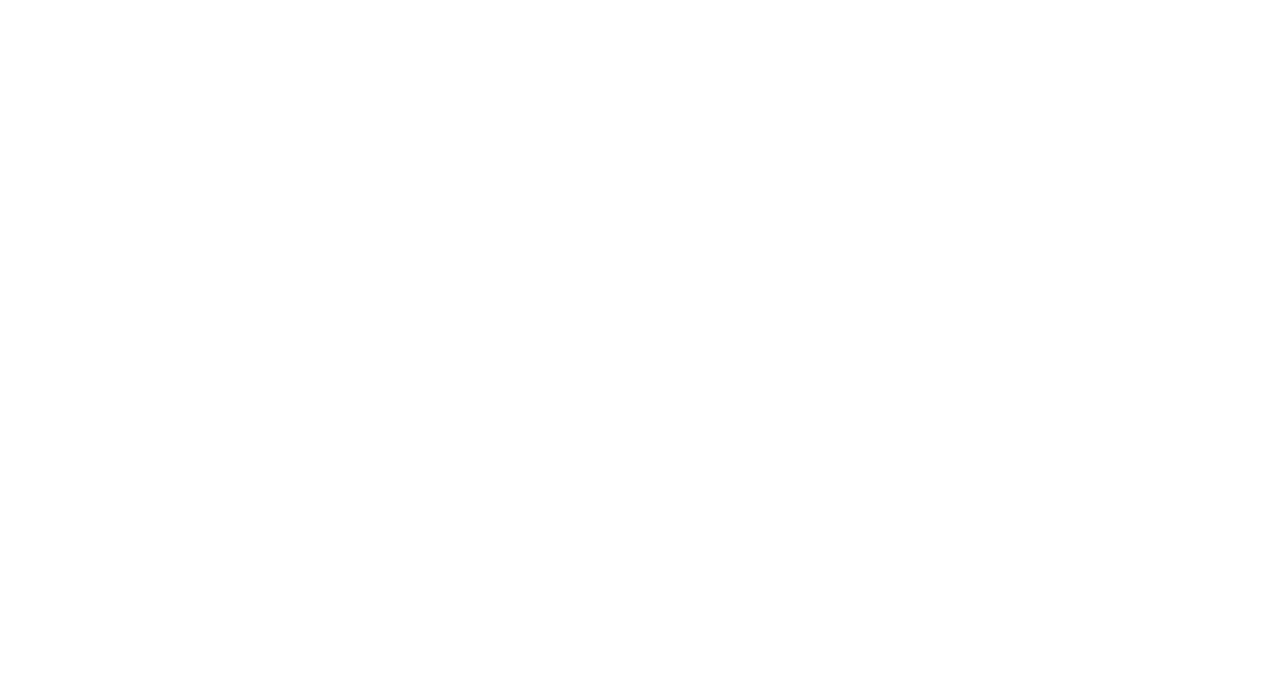
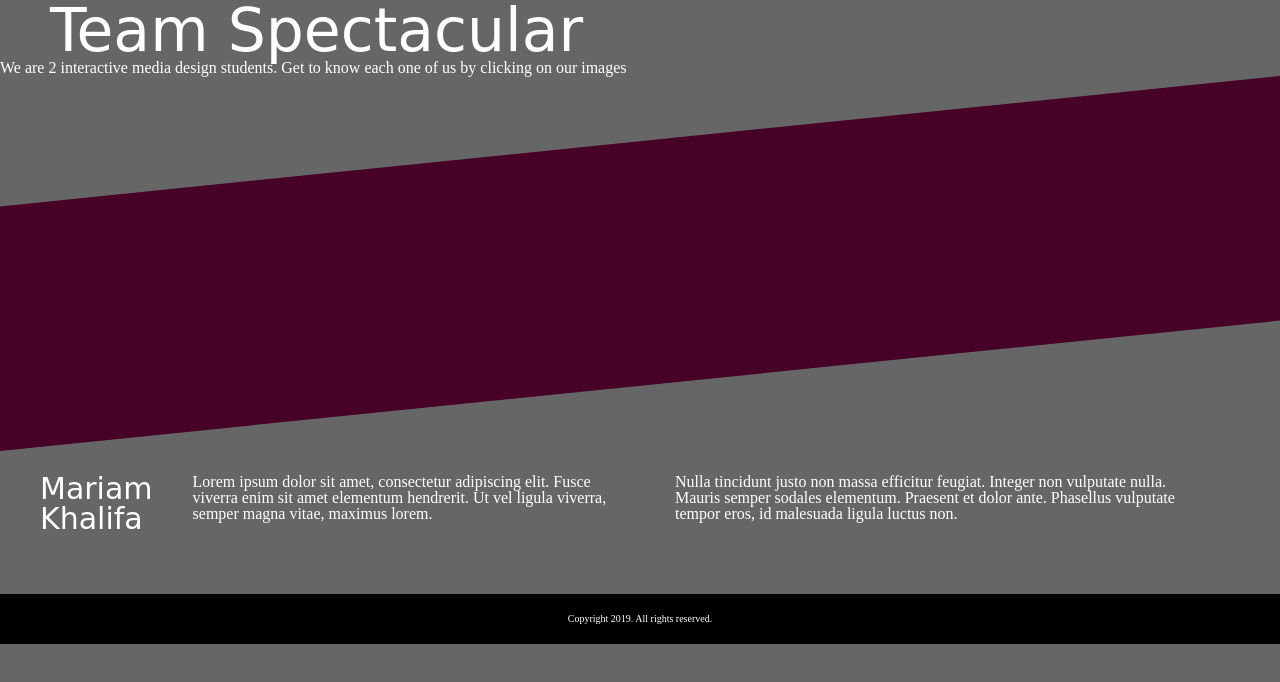
Before and after one commit to mariamkhalifa/Khalifa_M_Chang_K_Bio, a plain HTML site: page index.html in a window 1280 px wide. Drawn offline with Linux system fonts and the light colour scheme; a web font is replaced by a local one.

Commit message:
index and css

```diff
--- a/css/main.css
+++ b/css/main.css
@@ -1,2 +1,58 @@
 @charset "utf-8";
 /* CSS Document */
+
+body {
+	background-color: #666;
+	color: white;
+}
+
+h1 {
+	font-family: 'Poller One', cursive;
+	font-size: 60px;
+	display: inline;
+	margin-top: 50px;
+	margin-left: 50px;
+}
+
+h2 {
+
+}
+
+h3 {
+	font-family: 'Poller One', cursive;
+	font-size: 30px;
+	display: inline;
+}
+
+#strip {
+	width: 100%;
+	position: absolute;
+	top: 0;
+	left: 0;
+}
+
+#bio {
+	display: flex;
+	justify-content: space-evenly;
+}
+
+#bio h3 {
+	padding: 20px 40px;
+}
+
+.column {
+	padding-top: 20px;
+	margin-right: 40px;
+}
+
+.column:last-child {
+	padding-right: 30px;
+}
+
+#footer {
+	background-color: black;
+	text-align: center;
+	padding: 20px;
+	font-size: 10px;
+	margin-top: 40px;
+}
--- a/index.html
+++ b/index.html
@@ -3,12 +3,28 @@
 <head>
   <meta charset="UTF-8">
   <meta name="viewpoirt" content="initial-scale=1.0, width=device-width">
-  <title>Team Awesome</title>
+  <title>Team Spectacular</title>
   <link rel="stylesheet" href="css/reset.css" type="text/css">
+  <link href="https://fonts.googleapis.com/css?family=Poller+One" rel="stylesheet">
    <link rel="stylesheet" href="css/main.css" type="text/css">
 </head>
 
 <body>
+	<h1>Team Spectacular</h1>
+		<section id="desc">
+			<h2>We are 2 interactive media design students. Get to know each one of us by clicking on our images</h2>
+		</section>
+		<img src="images/strip2.svg" alt="purple strip">
+
+		<div id="photo" class="Mariam-photo"></div>
+		<section id="bio">
+			<h3>Mariam Khalifa</h3>
+			<p class="Mariam-p column">Lorem ipsum dolor sit amet, consectetur adipiscing elit. Fusce viverra enim sit amet elementum hendrerit. Ut vel ligula viverra, semper magna vitae, maximus lorem.</p>
+			<p class="Mariam-p column">Nulla tincidunt justo non massa efficitur feugiat. Integer non vulputate nulla. Mauris semper sodales elementum. Praesent et dolor ante. Phasellus vulputate tempor eros, id malesuada ligula luctus non.</p>
+		</section>
+		<footer id="footer">
+			<p>Copyright 2019. All rights reserved.</p>
+		</footer>
 
 
 
```
Also changed, not shown: images/strip.svg (added), images/strip2.svg (added).
